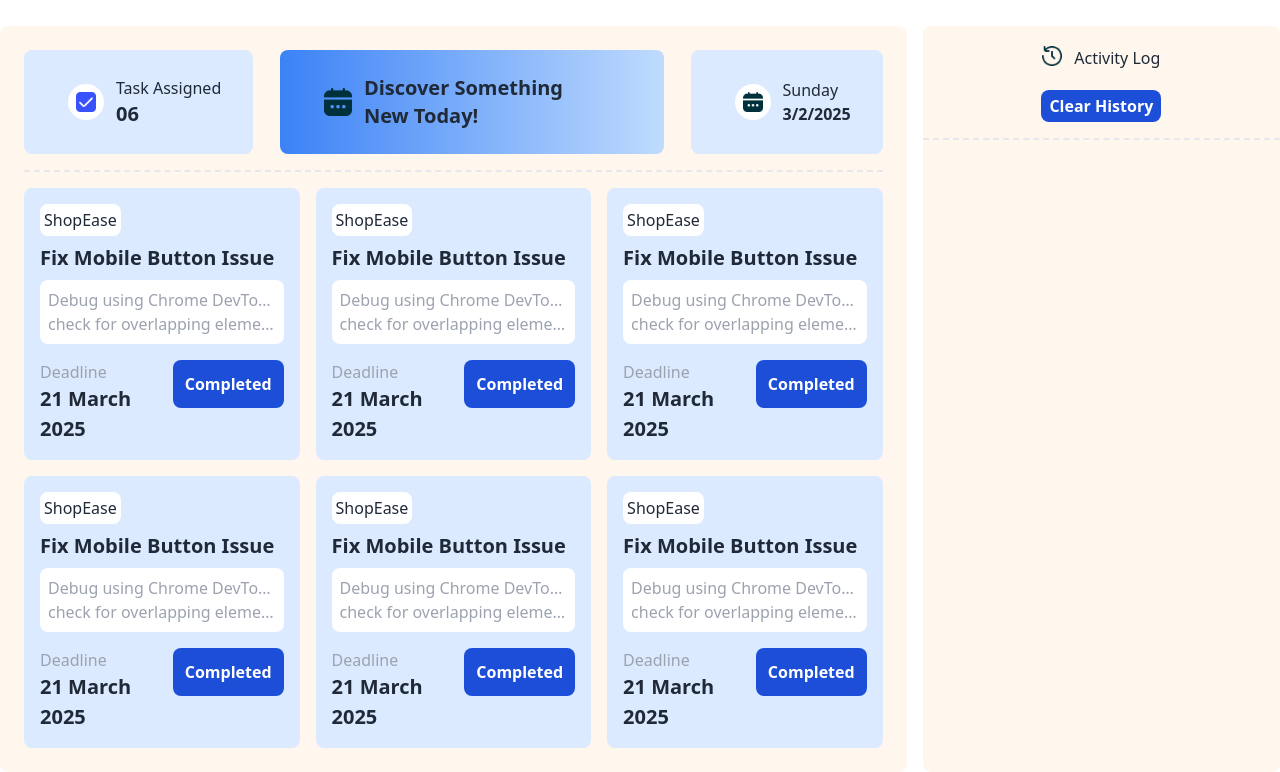
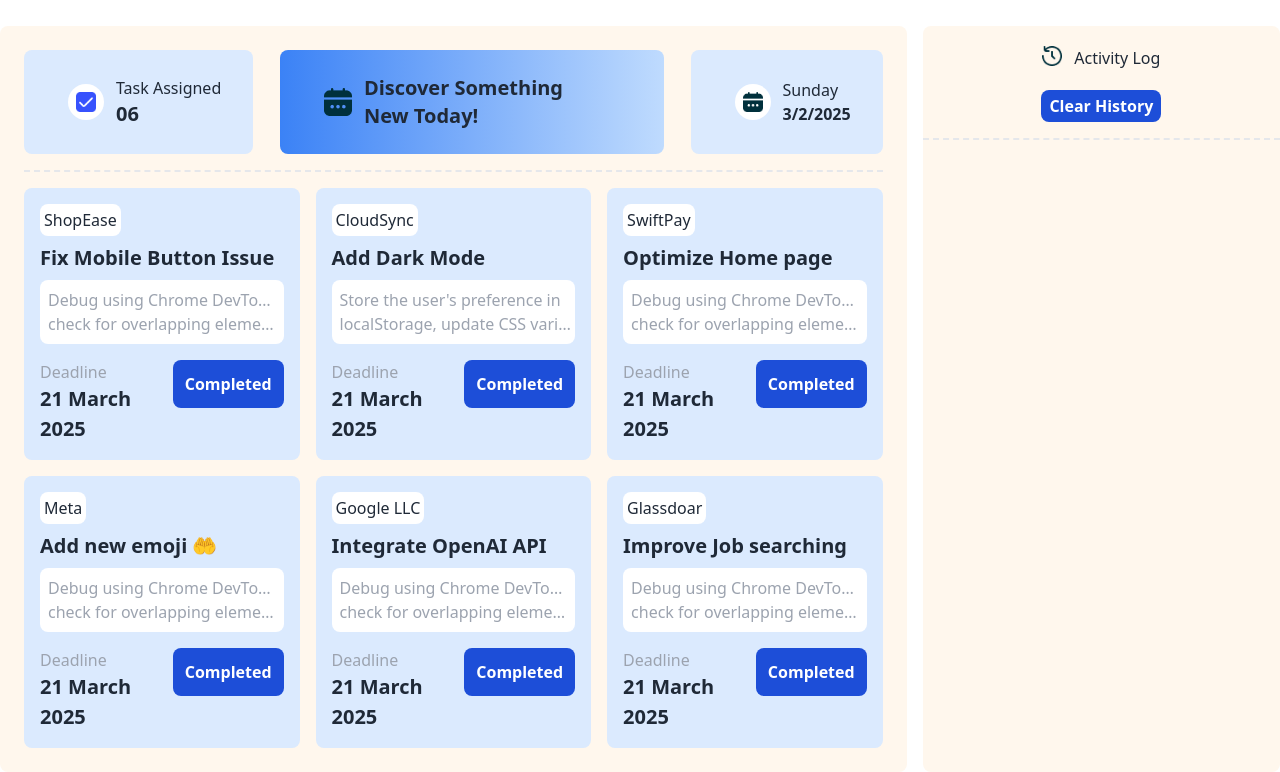
Before and after one commit to sabba1010/A5-dev, a plain HTML site: page index.html in a window 1280 px wide. Shown: the part 70-842 px from the top of the page. Drawn offline with nearby package versions, Linux system fonts and the light colour scheme.

Commit message:
all box title change

```diff
--- a/index.html
+++ b/index.html
@@ -67,25 +67,7 @@
                     <hr class="border-t-2 border-dashed border-gray-200 mt-4">
 
                     <div class="grid grid-cols-3 mt-4 gap-4">
-                        <div class="task-div bg-blue-100 p-4 rounded-lg">
-                            <div class="bg-white rounded-lg p-1 inline-block mb-2">
-                                <h5>ShopEase</h5>
-                            </div>
-                            <!-- box -->
-                            <h1 class="text-xl font-semibold mb-2">Fix Mobile Button Issue</h1>
-                            <div class="bg-white rounded-lg p-1 mb-4">
-                                <p class="text-gray-400 p-1 truncate w-60">Debug using Chrome DevTools, <br> check for overlapping elements, and ensure onClick works properly.</p>
-                            </div>
-                            <div class="flex gap-3">
-                                <div>
-                                    <h3 class="text-gray-400">Deadline</h3>
-                                    <h1 class="text-[20px] font-semibold">21 March 2025</h1>
-                                </div>
-                                <div>
-                                    <button id="showDateTime" class="bg-blue-700 p-3 rounded-lg text-white font-semibold task-btn">Completed</button>
-                                </div>
-                            </div>
-                        </div>
+                         <!-- box 1-->
                         <div class="task-div bg-blue-100 p-4 rounded-lg">
                             <div class="bg-white rounded-lg p-1 inline-block mb-2">
                                 <h5>ShopEase</h5>
@@ -101,16 +83,37 @@
                                     <h1 class="text-[20px] font-semibold">21 March 2025</h1>
                                 </div>
                                 <div>
+                                    <button id="showDateTime" class="bg-blue-700 p-3 rounded-lg text-white font-semibold task-btn">Completed</button>
+                                </div>
+                            </div>
+                        </div>
+                        <!-- Box 2 -->
+                        <div class="task-div bg-blue-100 p-4 rounded-lg">
+                            <div class="bg-white rounded-lg p-1 inline-block mb-2">
+                                <h5>CloudSync</h5>
+                            </div>
+
+                            <h1 class="text-xl font-semibold mb-2">Add Dark Mode</h1>
+                            <div class="bg-white rounded-lg p-1 mb-4">
+                                <p class="text-gray-400 p-1 truncate w-60">Store the user's preference in <br> localStorage, update CSS variables dynamically, and apply a smooth transition effect..</p>
+                            </div>
+                            <div class="flex gap-3">
+                                <div>
+                                    <h3 class="text-gray-400">Deadline</h3>
+                                    <h1 class="text-[20px] font-semibold">21 March 2025</h1>
+                                </div>
+                                <div>
                                     <button class="bg-blue-700 p-3 rounded-lg text-white font-semibold task-btn">Completed</button>
                                 </div>
                             </div>
                         </div>
+                        <!-- Box 3 -->
                         <div class="task-div bg-blue-100 p-4 rounded-lg">
                             <div class="bg-white rounded-lg p-1 inline-block mb-2">
-                                <h5>ShopEase</h5>
+                                <h5>SwiftPay</h5>
                             </div>
 
-                            <h1 class="text-xl font-semibold mb-2">Fix Mobile Button Issue</h1>
+                            <h1 class="text-xl font-semibold mb-2">Optimize  Home page </h1>
                             <div class="bg-white rounded-lg p-1 mb-4">
                                 <p class="text-gray-400 p-1 truncate w-60">Debug using Chrome DevTools, <br> check for overlapping elements, and ensure onClick works properly.</p>
                             </div>
@@ -124,12 +127,13 @@
                                 </div>
                             </div>
                         </div>
+                        <!-- Box 4 -->
                         <div class="task-div bg-blue-100 p-4 rounded-lg">
                             <div class="bg-white rounded-lg p-1 inline-block mb-2">
-                                <h5>ShopEase</h5>
+                                <h5>Meta</h5>
                             </div>
 
-                            <h1 class="text-xl font-semibold mb-2">Fix Mobile Button Issue</h1>
+                            <h1 class="text-xl font-semibold mb-2">Add new emoji 🤲</h1>
                             <div class="bg-white rounded-lg p-1 mb-4">
                                 <p class="text-gray-400 p-1 truncate w-60">Debug using Chrome DevTools, <br> check for overlapping elements, and ensure onClick works properly.</p>
                             </div>
@@ -143,12 +147,13 @@
                                 </div>
                             </div>
                         </div>
+                        <!-- Box 5 -->
                         <div class="task-div bg-blue-100 p-4 rounded-lg">
                             <div class="bg-white rounded-lg p-1 inline-block mb-2">
-                                <h5>ShopEase</h5>
+                                <h5>Google LLC</h5>
                             </div>
 
-                            <h1 class="text-xl font-semibold mb-2">Fix Mobile Button Issue</h1>
+                            <h1 class="text-xl font-semibold mb-2">Integrate OpenAI API </h1>
                             <div class="bg-white rounded-lg p-1 mb-4">
                                 <p class="text-gray-400 p-1 truncate w-60">Debug using Chrome DevTools, <br> check for overlapping elements, and ensure onClick works properly.</p>
                             </div>
@@ -162,12 +167,13 @@
                                 </div>
                             </div>
                         </div>
+                        <!-- Box 6 -->
                         <div class="task-div bg-blue-100 p-4 rounded-lg">
                             <div class="bg-white rounded-lg p-1 inline-block mb-2">
-                                <h5>ShopEase</h5>
+                                <h5>Glassdoar</h5>
                             </div>
 
-                            <h1 id="rmv" class="text-xl font-semibold mb-2">Fix Mobile Button Issue</h1>
+                            <h1  class="text-xl font-semibold mb-2">Improve Job searching </h1>
                             <div class="bg-white rounded-lg p-1 mb-4">
                                 <p class="text-gray-400 p-1 truncate w-60">Debug using Chrome DevTools, <br> check for overlapping elements, and ensure onClick works properly.</p>
                             </div>
```
Also changed, not shown: js/time.js (+22 -0 lines).
